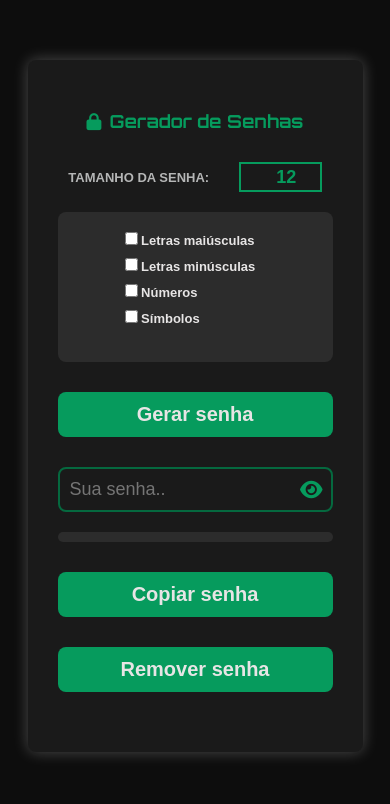
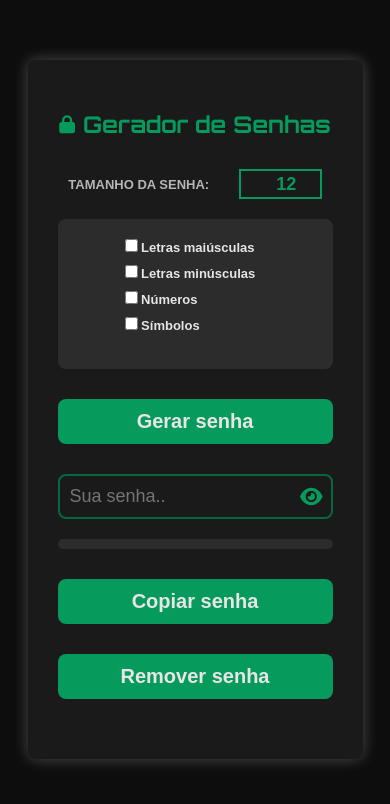
Before and after one commit to DevFront90/APPSENHA, a plain HTML site: page index.html in a window 390 px wide. Drawn offline with Linux system fonts and the light colour scheme; a web font is replaced by a local one.

Commit message:
Update media.css

```diff
--- a/css/media.css
+++ b/css/media.css
@@ -5,11 +5,11 @@
    }
 
     .title h2 {
-      font-size: 18px;
+      font-size: 23px;
     }
 
     .title i {
-         font-size: 17px;
+         font-size: 18px;
     }
 
     .length h3 {
```
